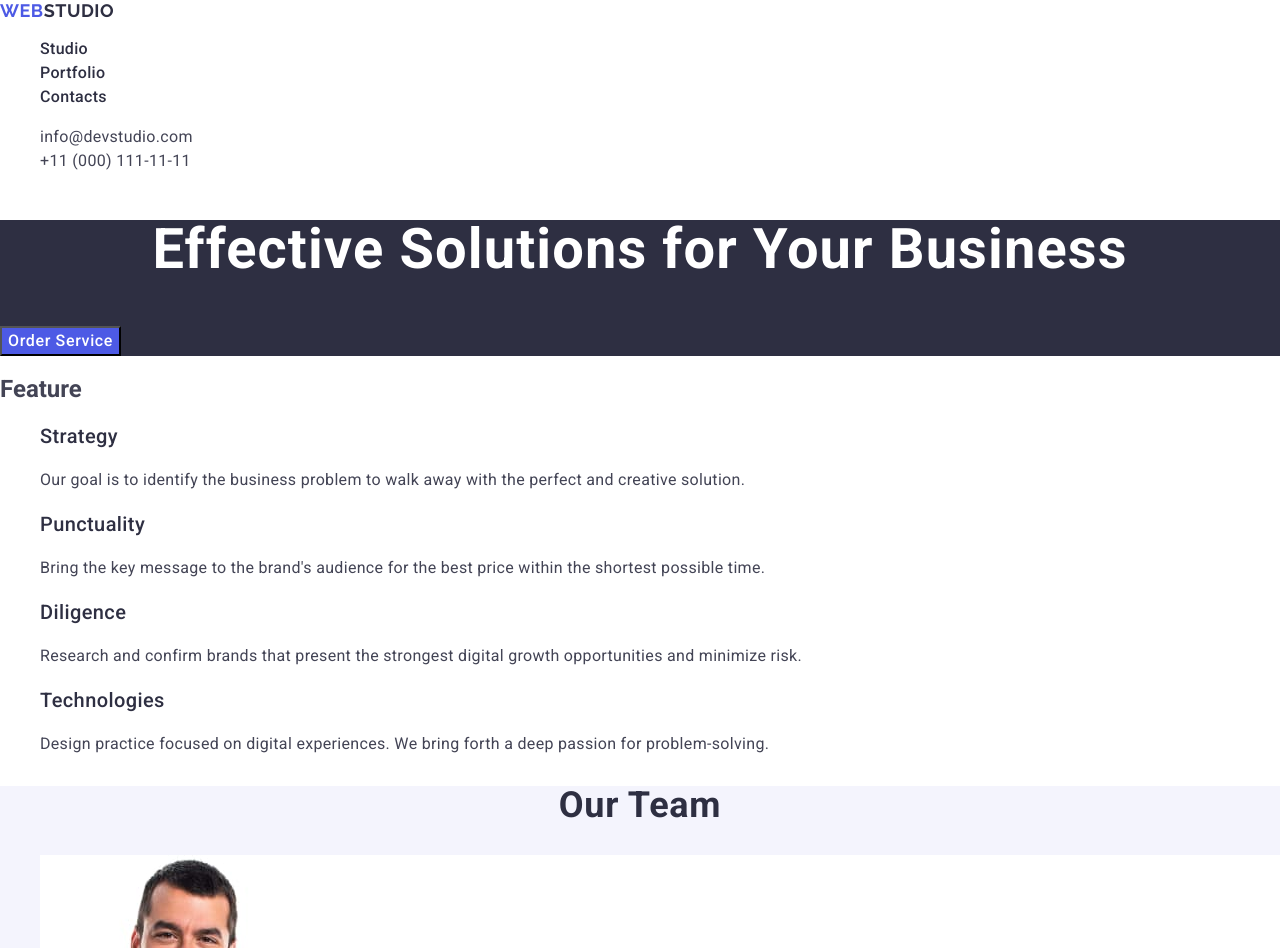
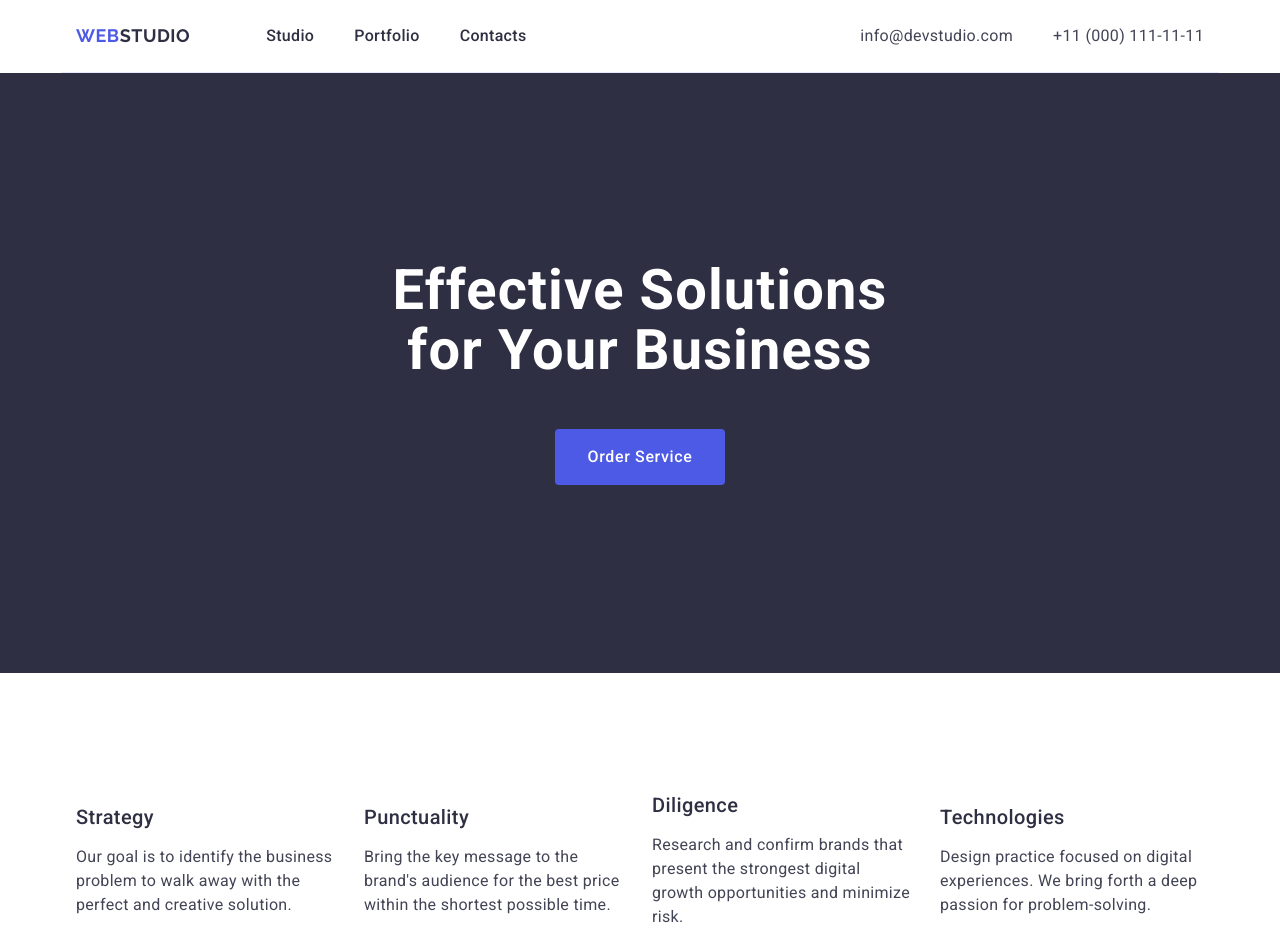
Before and after one commit to Yuliia-Oliinyk777/goit-markup-hw-03, a plain HTML site: page index.html in a window 1280 px wide. Shown: the top 948 px of the page. Drawn offline with nearby package versions, Linux system fonts and the light colour scheme.

Commit message:
add css hw-03

```diff
--- a/css/styles.css
+++ b/css/styles.css
@@ -6,13 +6,42 @@ body {
 button {
   cursor: pointer;
 }
+h1,
+h2,
+h3,
+h4,
+h4,
+h6 p {
+  margin: 0;
+}
+img {
+  display: block;
+  max-width: 100%;
+  height: auto;
+}
 ul {
   list-style-type: none;
+  margin: 0;
+  padding: 0;
 }
 a {
   text-decoration: none;
+  display: block;
+}
+.container {
+  max-width: 1158px;
+  padding-left: 15px;
+  padding-right: 15px;
+  margin-left: auto;
+  margin-right: auto;
 }
 /*======= HEADER=======*/
+.header-container {
+  display: flex;
+  justify-content: space-between;
+  align-items: center;
+  border-bottom: 1px solid #e7e9fc;
+}
 .logo-header {
   font-family: 'Raleway', sans-serif;
   font-weight: 700;
@@ -21,9 +50,23 @@ a {
   letter-spacing: 0.03em;
   text-transform: uppercase;
   color: #4d5ae5;
+  margin-right: 76px;
 }
+
 .half-logo-header {
   color: #2e2f42;
+}
+.page-nav {
+  display: flex;
+  align-items: center;
+}
+.menu {
+  display: flex;
+  column-gap: 40px;
+}
+.menu-item {
+  padding-top: 24px;
+  padding-bottom: 24px;
 }
 .menu-link {
   font-weight: 500;
@@ -31,6 +74,8 @@ a {
   line-height: 1.5;
   letter-spacing: 0.02em;
   color: #2e2f42;
+  display: block;
+  margin-left: auto;
 }
 .menu-link:hover,
 .menu-link:focus,
@@ -39,6 +84,10 @@ a {
 }
 .contact {
   font-style: normal;
+}
+.contact-list {
+  display: flex;
+  column-gap: 40px;
 }
 .contact-link {
   font-weight: 400;
@@ -54,7 +103,12 @@ a {
 }
 /*=======HERO=======*/
 .hero {
+  max-width: 1440px;
   background-color: #2e2f42;
+  padding-top: 188px;
+  padding-bottom: 188px;
+  margin-left: auto;
+  margin-right: auto;
 }
 .hero-title {
   font-weight: 700;
@@ -63,6 +117,10 @@ a {
   letter-spacing: 0.02em;
   text-align: center;
   color: #ffffff;
+  max-width: 498px;
+  margin-left: auto;
+  margin-right: auto;
+  margin-bottom: 48px;
 }
 .btn {
   font-weight: 500;
@@ -71,6 +129,15 @@ a {
   letter-spacing: 0.04em;
   color: #ffffff;
   background-color: #4d5ae5;
+  border-radius: 4px;
+  padding: 16px 32px;
+  min-width: 169px;
+  height: 56px;
+  border: none;
+  text-align: center;
+  margin-left: auto;
+  margin-right: auto;
+  display: block;
 }
 .btn:hover,
 .btn:focus,
@@ -78,12 +145,38 @@ a {
   background-color: #404bbf;
 }
 /*=======FEATURE=======*/
+.feature {
+  padding-top: 120px;
+  padding-bottom: 120px;
+  margin-left: auto;
+  margin-right: auto;
+}
+.feature-title {
+  position: absolute;
+  width: 1px;
+  height: 1px;
+  margin: -1px;
+  border: 0;
+  padding: 0;
+  white-space: nowrap;
+  clip-path: inset(100%);
+  clip: rect(0 0 0 0);
+  overflow: hidden;
+}
 .feature-subtitle {
   font-weight: 500;
   font-size: 20px;
   line-height: 1.2;
   letter-spacing: 0.02em;
   color: #2e2f42;
+}
+.feature-list {
+  align-items: center;
+  display: flex;
+  column-gap: 24px;
+}
+.feature-list-item {
+  width: calc((100% - 72px) / 4);
 }
 .feature-text {
   font-weight: 400;
@@ -94,6 +187,10 @@ a {
 /*=======TEAM=======*/
 .team {
   background-color: #f4f4fd;
+  padding-top: 120px;
+  padding-bottom: 120px;
+  margin-right: auto;
+  margin-bottom: auto;
 }
 .team-title {
   font-weight: 700;
@@ -103,9 +200,17 @@ a {
   text-align: center;
   color: #2e2f42;
   text-transform: capitalize;
+  margin-bottom: 72px;
+}
+
+.team-list {
+  display: flex;
+  column-gap: 24px;
 }
 .team-list-item {
   background-color: #ffffff;
+  border-radius: 0 0 4px 4px;
+  width: calc((100% - 72px) / 4);
 }
 .team-subtitle {
   font-weight: 500;
@@ -122,7 +227,14 @@ a {
   letter-spacing: 0.02em;
   text-align: center;
 }
-/*=======PORTFOLIO=======*/
+/*=======OUR PORTFOLIO=======*/
+.portfolio {
+  padding-top: 120px;
+  padding-bottom: 120px;
+  margin-left: auto;
+  margin-right: auto;
+}
+
 .portfolio-title {
   font-weight: 700;
   font-size: 36px;
@@ -131,6 +243,7 @@ a {
   text-align: center;
   color: #2e2f42;
   text-transform: capitalize;
+  margin-bottom: 72px;
 }
 .portfolio-subtitle {
   font-weight: 500;
@@ -139,7 +252,15 @@ a {
   letter-spacing: 0.02em;
   color: #2e2f42;
 }
-
+.portfolio-list {
+  display: flex;
+  flex-wrap: wrap;
+  column-gap: 24px;
+  row-gap: 48px;
+}
+.portfolio-list-item {
+  width: calc((100% - 48px) / 3);
+}
 .portfolio-text {
   font-weight: 400;
   font-size: 16px;
@@ -149,6 +270,10 @@ a {
 /*=======FOOTER=======*/
 .page-footer {
   background-color: #2e2f42;
+  padding-top: 100px;
+  padding-bottom: 100px;
+  margin-left: auto;
+  margin-right: auto;
 }
 .logo-footer {
   font-family: 'Raleway', sans-serif;
@@ -169,4 +294,5 @@ a {
   line-height: 1.5;
   letter-spacing: 0.02em;
   color: #f4f4fd;
+  width: 264px;
 }
--- a/index.html
+++ b/index.html
@@ -18,6 +18,7 @@
 <body>
     <!--======= HEADER ======= -->
     <header class="page-header">
+        <div class="container header-container">
             <nav class="page-nav">
                 <a class="logo-header" href="./index.html">Web<span class="half-logo-header">Studio</span></a>
                 <ul class="menu">
@@ -29,20 +30,26 @@
 
             <address class="contact">
                 <ul class="contact-list">
-                <li class="contact-item"><a class="contact-link" href="mailto:info@devstudio.com">info@devstudio.com</a>
+                    <li class="contact-item"><a class="contact-link"
+                            href="mailto:info@devstudio.com">info@devstudio.com</a>
                     </li>
-                <li class="contact-item"><a class="contact-link" href="tel:+110001111111">+11 (000) 111-11-11</a></li>
+                    <li class="contact-item"><a class="contact-link" href="tel:+110001111111">+11 (000) 111-11-11</a>
+                    </li>
                 </ul>
             </address>
+        </div>
     </header>
     <main class="page-mane">
         <!-- ========HERO======= -->
         <section class="hero">
+            <div class="container">
                 <h1 class="hero-title">Effective Solutions for Your Business</h1>
                 <button class="btn" type="button">Order Service</button>
+            </div>
         </section>
         <!-- =======FEATURE======= -->
         <section class="feature">
+            <div class="container feature-container">
                 <h2 class="feature-title">Feature</h2>
                 <ul class="feature-list">
                     <li class="feature-list-item">
@@ -74,9 +81,11 @@
                         </p>
                     </li>
                 </ul>
+            </div>
         </section>
         <!-- =======TEAM======= -->
         <section class="team">
+            <div class="container">
                 <h2 class="team-title">Our Team</h2>
                 <ul class="team-list">
                     <li class="team-list-item">
@@ -100,18 +109,20 @@
                         <p class="team-text">UI Designer</p>
                     </li>
                 </ul>
+            </div>
         </section>
-        <!--=======Our Portfolio=======-->
+        <!--=======OUR PORTFOLIO=======-->
         <section class="portfolio">
+            <div class="container portfolio-container">
                 <h2 class="portfolio-title">Our Portfolio</h2>
                 <ul class="portfolio-list">
-                <li class="portfolio-list-item"><img src="./images/banking-app.jpg" alt="banking app image" width="360"
-                        height="300" />
+                    <li class="portfolio-list-item"><img src="./images/banking-app.jpg" alt="banking app image"
+                            width="360" height="300" />
                         <h3 class="portfolio-subtitle">Banking App</h3>
                         <p class="portfolio-text">App</p>
                     </li>
-                <li class="portfolio-list-item"><img src="./images/cashless-payment.jpg" alt="cashless payment image"
-                        width="360" height="300" />
+                    <li class="portfolio-list-item"><img src="./images/cashless-payment.jpg"
+                            alt="cashless payment image" width="360" height="300" />
                         <h3 class="portfolio-subtitle">Cashless Payment</h3>
                         <p class="portfolio-text">Marketing</p>
                     </li>
@@ -136,14 +147,18 @@
                         <p class="portfolio-text">Marketing</p>
                     </li>
                 </ul>
+            </div>
         </section>
     </main>
+    <!--======= FOOTER =======-->
     <footer class="page-footer">
+        <div class="container">
             <a class="logo-footer" href="./index.html">Web<span class="half-logo-footer">Studio</span></a>
             <p class="footer-text">
                 Increase the flow of customers and sales for your business with digital
                 marketing &amp; growth solutions.
             </p>
+        </div>
     </footer>
 </body>
 
```
Lines whose indentation alone changed are shown as unchanged.
